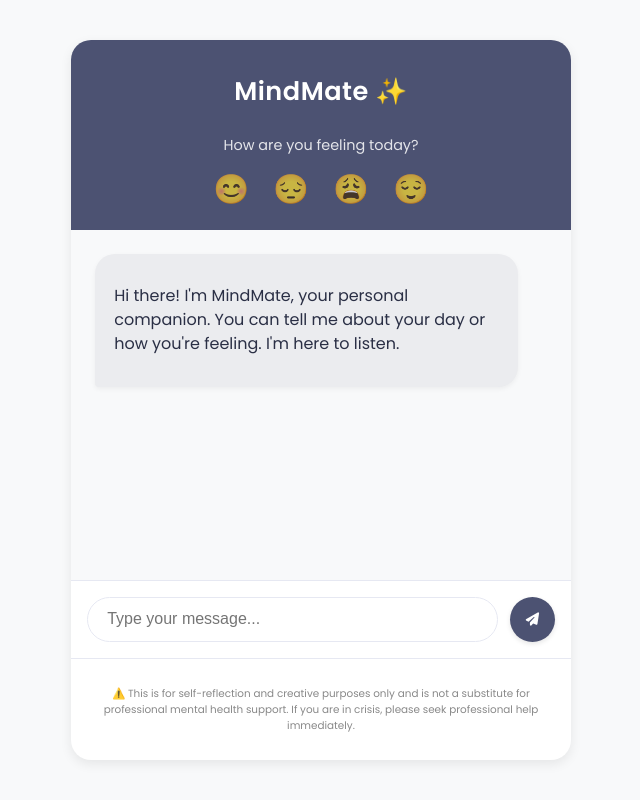
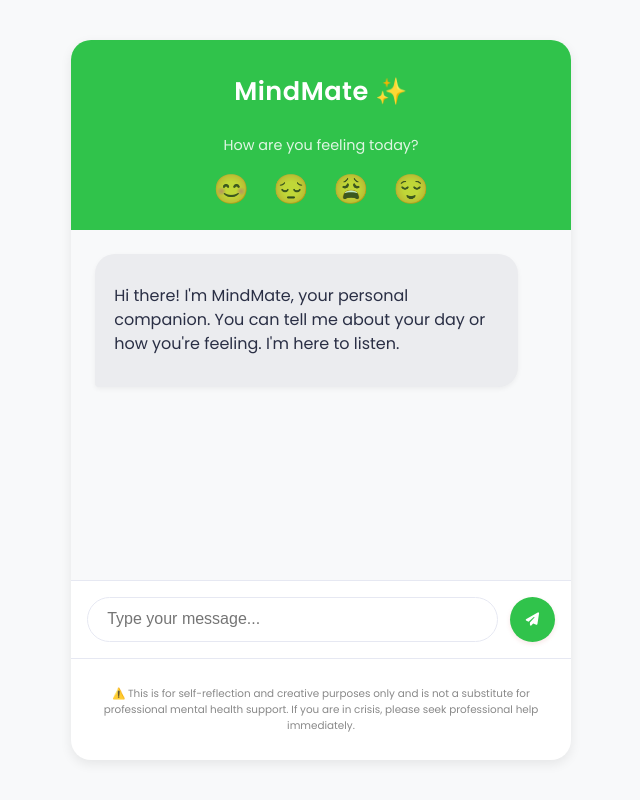
Before and after one commit to GxAniket/ProjectX-Aniket, a plain HTML site: page index.html in a window 1280 px wide. Shown: the whole page, without its empty margins (319-959 px from the left). Drawn offline with Linux system fonts and the light colour scheme.

Commit message:
Update style.css

```diff
--- a/style.css
+++ b/style.css
@@ -1,5 +1,5 @@
 :root {
-    --primary-color: #4C5272; /* Deep Slate Blue */
+    --primary-color: #30c34b; /* Deep Slate Blue */
     --secondary-color: #E6E8F2; /* Soft Lavender Gray */
     --background-color: #F8F9FA; /* Off-White */
     --user-bubble: #6A74A3; /* Muted Blue-Purple */
@@ -187,7 +187,7 @@ body {
     justify-content: center;
     cursor: pointer;
     transition: background-color 0.2s, transform 0.2s;
-    box-shadow: 0 2px 5px rgba(0, 0, 0, 0.1);
+    box-shadow: 0 2px 5px rgba(188, 17, 17, 0.1);
 }
 
 .send-btn:hover {
```
